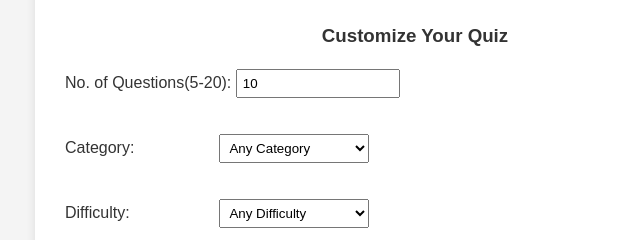
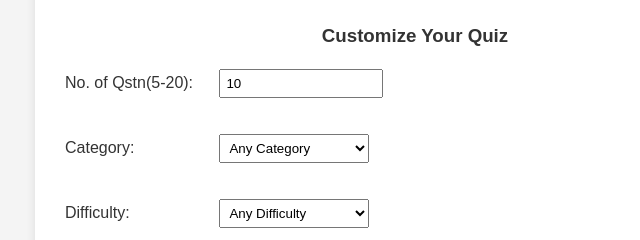
Before and after one commit to Moringa-SDF-PT10/Anthony-Ngigi-trivia-project, a plain HTML site: page index.html in a window 1280 px wide. Shown: the part 346-586 px from the top of the page, 225-865 px from the left. Drawn offline with Linux system fonts and the light colour scheme.

Commit message:
shortent the text for no of qesns

```diff
--- a/index.html
+++ b/index.html
@@ -19,7 +19,7 @@
             <div id="config-options" style="margin-top: 20px; border-top: 1px solid #ccc; padding-top: 15px;">
                 <h3>Customize Your Quiz </h3>
                 <form id="config-form">
-                    <label for="num-questions">No. of Questions(5-20):</label>
+                    <label for="num-questions">No. of Qstn(5-20):</label>
                     <input type="number" id="num-questions" name="amount" min="5" max="20" value="10">
                     <br><br>
                     <label for="category">Category:</label>
```
